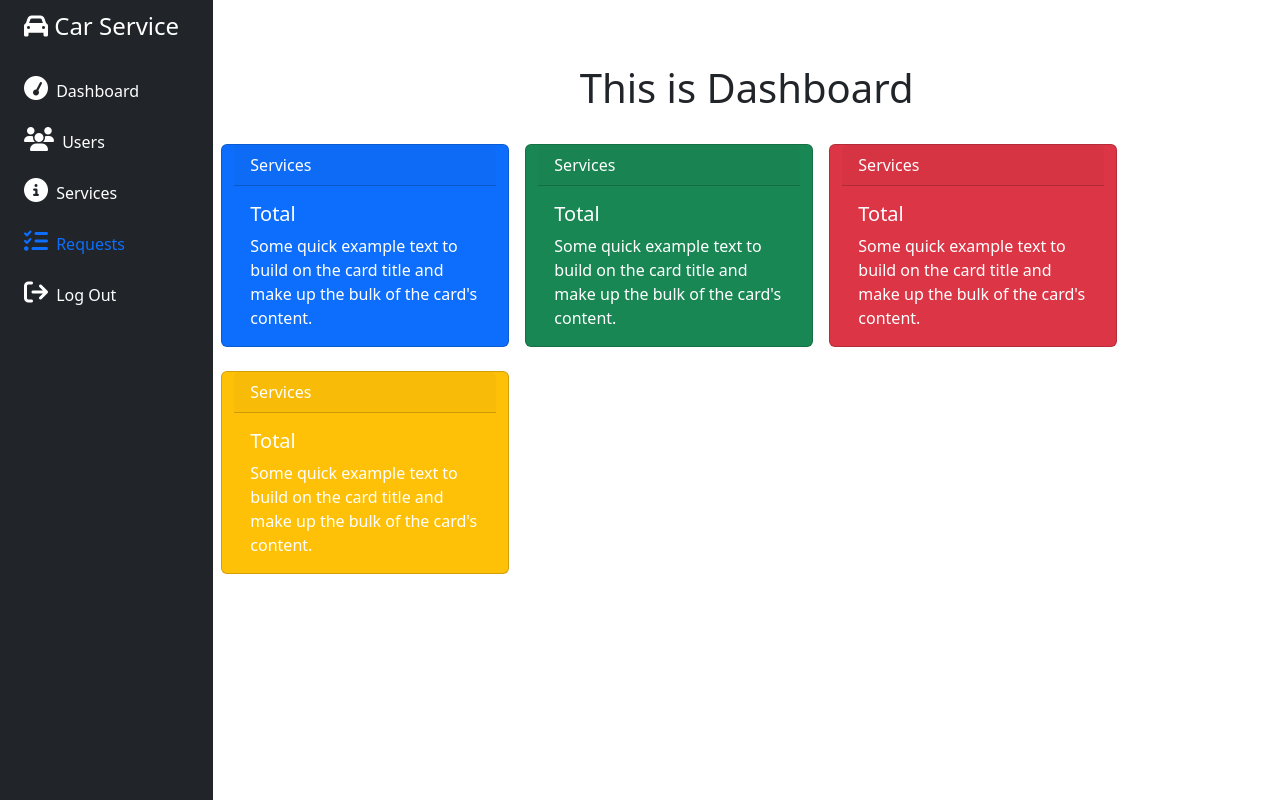
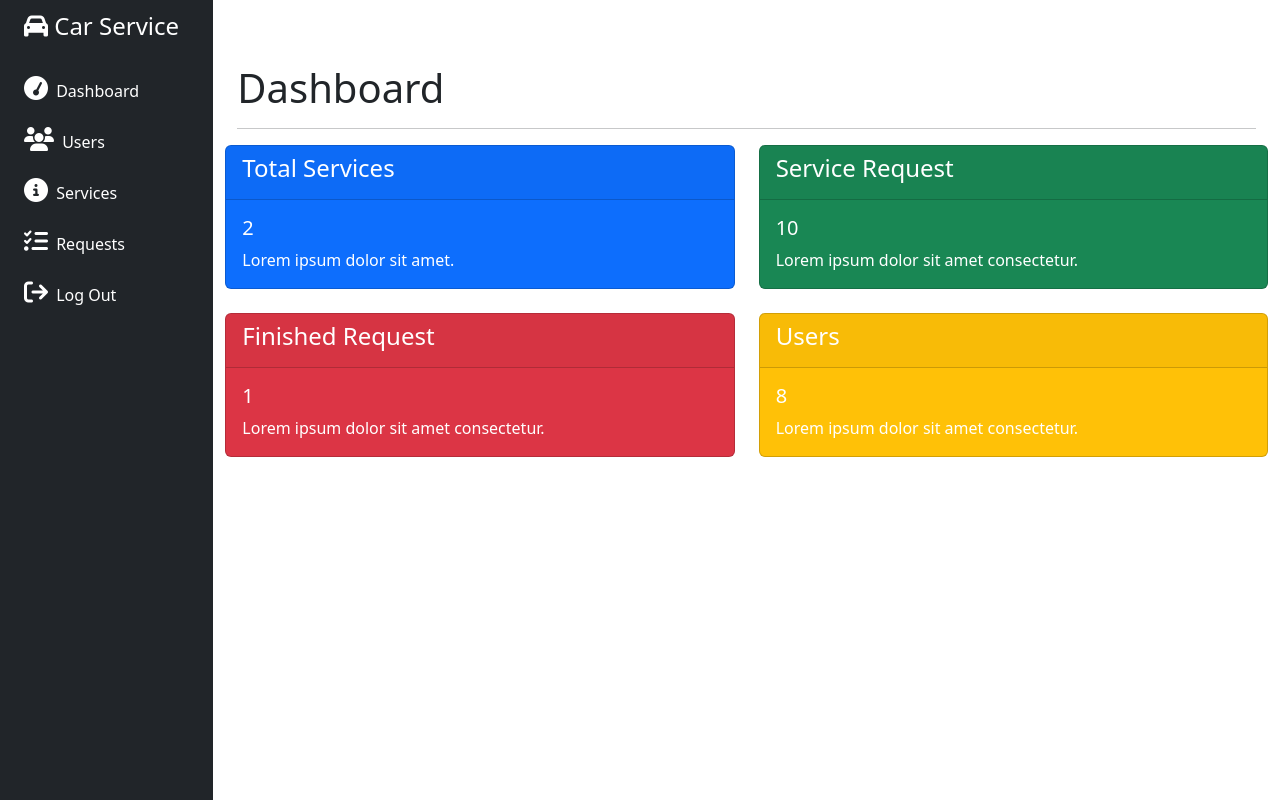
Before and after one commit to harsh-munjapara/car-service, a PHP site: page /admin/ in a window 1280 px wide. Run offline with PHP 8.4, Linux system fonts and the light colour scheme; a user stored in the database is signed in; data comes from the database, SQL or seed files in the repository.

Commit message:
make some changes in dashboard

```diff
--- a/admin/add-service.php
+++ b/admin/add-service.php
@@ -13,7 +13,7 @@ require '../connection.php';
 
 if (isset($_POST['submit'])) {
     $new_sname = $_POST['sname'];
-    $new_image = $_FILES['image']['name'];
+    $new_image = '/img/'.$_FILES['image']['name'];
     $new_desc = $_POST['service_desc'];
     $new_price = $_POST['price'];
     $new_active = $_POST['is_active'];
@@ -31,7 +31,7 @@ if (isset($_POST['submit'])) {
         move_uploaded_file($temp_file, '../img/'.$file_name) or die('Not Uploded');
     }
 
-    header('Location: http://localhost/Car_service/admin/service.php');
+    header('Location: service.php');
 }
 
 ?>
@@ -61,7 +61,7 @@ if (isset($_POST['submit'])) {
                     <div class="row justify-content-center">
                         <div class="col-12">
                             <form action="" method="post" enctype="multipart/form-data" class="border p-5 w-50 m-auto">
-                                <h1 style="text-align: center;">Insert Record</h1>
+                                <h1 style="text-align: center;">Insert Record</h1><hr>
                                 <div class="mb-3">
                                     <label for="sname" class="form-label">Serivce Name</label>
                                     <input type="text" class="form-control" id="sname" name="sname" value="" required>
--- a/delete.php
+++ b/admin/delete.php
@@ -1,11 +1,11 @@
 <?php
-    require 'connection.php';
+    require '../connection.php';
 
-    $ids = $_GET['id'];
+    $ids = $_GET['sid'];
 
     $qry = "delete from user where id='{$ids}'";
 
     mysqli_query($conn, $qry) or die("Not Deleted !!");
 
-    header('Location: user_rec.php');
+    header('Location: ./');
 ?>
--- a/admin/edit-service.php
+++ b/admin/edit-service.php
@@ -54,6 +54,7 @@ if (isset($_POST['update'])) {
                         <div class="col-12">
                             <form action="" method="post" class="border p-5" style="width: 50%; margin:auto;">
                                 <h1 style="text-align: center;">EDIT RECORD</h1>
+                                <hr>
                                 <div class="mb-3">
                                     <label for="sname" class="form-label">Serivce Name</label>
                                     <input type="text" class="form-control" id="sname" name="sname" value="<?php echo $arrdata['sname']; ?>" required>
--- a/admin/index.php
+++ b/admin/index.php
@@ -1,15 +1,24 @@
 <?php
 session_start();
-
-if (!isset($_SESSION['username'])) {
-    header('Location: ../login.php',);
+    // echo "<h1> $</h1>"
+    // print_r($_SESSION);
+if ($_SESSION['username']!=='Boss') {
+    header('Location: ../','');
 }
 
 require '../connection.php';
 
-$selectqry = "select * from  user";
+$userQry = "select * from  user";
+$serviceQry = "select * from  services";
+$finishQry = "select * from  service_request where status=1";
+$requestQry = "select * from  service_request";
 
-$qry = mysqli_query($conn, $selectqry);
+
+$totalUser=mysqli_num_rows(mysqli_query($conn, $userQry));
+$totalService=mysqli_num_rows(mysqli_query($conn, $serviceQry));
+$totalFinished=mysqli_num_rows(mysqli_query($conn, $finishQry));
+$totalRequest=mysqli_num_rows(mysqli_query($conn, $requestQry));
+// Total Numbers of Rows will be counted...
 ?>
 
 <!DOCTYPE html>
@@ -22,6 +31,9 @@ $qry = mysqli_query($conn, $selectqry);
     <link rel="stylesheet" href="../css/bootstrap.min.css">
     <link rel="stylesheet" href="../css/style.css">
     <title>Document</title>
+    <style>
+
+    </style>
 </head>
 
 <body>
@@ -30,36 +42,52 @@ $qry = mysqli_query($conn, $selectqry);
             <?php require('sidebar.php') ?>
             <div class="col py-3">
                 <div class="container">
-                    <h1 class="text-center mt-5">This is Dashboard</h1>
+                    <h1 class=" mt-5">Dashboard</h1> <hr>
                 </div>
                 <div class="containe">
                     <div class="row">
-                    <div class="card text-white bg-primary mx-2 mt-4" style="max-width: 18rem;">
-                        <div class="card-header">Services</div>
+                        <div class="col-6 mb-4">
+                            <div class="card text-white bg-primary " >
+                                <div class="card-header">
+                                    <h4>Total Services</h4>
+                                </div>
                                 <div class="card-body">
-                            <h5 class="card-title">Total </h5>
-                            <p class="card-text">Some quick example text to build on the card title and make up the bulk of the card's content.</p>
+                                    <h5 class="card-title"><?php echo $totalService?> </h5>
+                                    <p class="card-text">Lorem ipsum dolor sit amet.</p>
                                 </div>
                             </div>
-                    <div class="card text-white bg-success mx-2 mt-4" style="max-width: 18rem;">
-                        <div class="card-header">Services</div>
+                        </div>
+                        <div class="col-6 mb-4">
+                            <div class="card text-white bg-success " >
+                                <div class="card-header">
+                                    <h4>Service Request</h4>
+                                </div>
                                 <div class="card-body">
-                            <h5 class="card-title">Total </h5>
-                            <p class="card-text">Some quick example text to build on the card title and make up the bulk of the card's content.</p>
+                                    <h5 class="card-title"><?php echo $totalRequest?> </h5>
+                                    <p class="card-text">Lorem ipsum dolor sit amet consectetur.</p>
                                 </div>
                             </div>
-                    <div class="card text-white bg-danger mx-2 mt-4" style="max-width: 18rem;">
-                        <div class="card-header">Services</div>
+                        </div>
+                        <div class="col-6 mb-4">
+                            <div class="card text-white bg-danger " >
+                                <div class="card-header">
+                                    <h4>Finished Request</h4>
+                                </div>
                                 <div class="card-body">
-                            <h5 class="card-title">Total </h5>
-                            <p class="card-text">Some quick example text to build on the card title and make up the bulk of the card's content.</p>
+                                    <h5 class="card-title"><?php echo $totalFinished?></h5>
+                                    <p class="card-text">Lorem ipsum dolor sit amet consectetur.</p>
                                 </div>
                             </div>
-                    <div class="card text-white bg-warning mx-2 mt-4" style="max-width: 18rem;">
-                        <div class="card-header">Services</div>
+                        </div>
+                        <div class="col-6 mb-4">
+                            <div class="card text-white bg-warning " >
+                                <div class="card-header">
+                                    <h4>Users</h4>
+                                </div>
                                 <div class="card-body">
-                            <h5 class="card-title">Total </h5>
-                            <p class="card-text">Some quick example text to build on the card title and make up the bulk of the card's content.</p>
+                                    <h5 class="card-title"><?php echo $totalUser?></h5>
+                                    <p class="card-text">Lorem ipsum dolor sit amet consectetur.</p>
+                                </div>
                             </div>
                         </div>
                     </div>
--- a/admin/sidebar.php
+++ b/admin/sidebar.php
@@ -17,12 +17,12 @@
                     <i class="fs-4 fa fa-info-circle"></i> <span class="ms-1 d-none d-sm-inline">Services</span> </a>
             </li>
             <li class="mt-2">
-                <a href="./request.php" class="nav-link px-0 align-middle">
+                <a href="./request.php" class="nav-link text-white px-0 align-middle">
                     <i class="fs-4 fa fa-list-check"></i> <span class="ms-1 d-none d-sm-inline">Requests</span> </a>
             </li>
             <li class="mt-2">
                 <a href="../logout.php" class="nav-link text-white px-0 align-middle">
-                    <i class="fs-4 fa fa-sign-out"></i> <span class="ms-1 d-none d-sm-inline">Log Out</span> </a>
+                    <i class="fs-4 fa fa-sign-out "></i> <span class="ms-1 d-none d-sm-inline">Log Out</span> </a>
             </li>
 
         </ul>
--- a/admin/user_rec.php
+++ b/admin/user_rec.php
@@ -29,7 +29,7 @@ $qry = mysqli_query($conn, $selectqry);
             <?php require('sidebar.php') ?>
             <div class="col py-3">
                 <div class="container">
-                    <h1 class="text-center mt-5">Records Of Services</h1>
+                    <h1 class="text-center mt-5">Records Of Users</h1><hr>
                     <table class="table table-striped text-center mt-5">
                         <thead>
                             <tr>
@@ -49,7 +49,7 @@ $qry = mysqli_query($conn, $selectqry);
                                         <td><?php echo $r['username']; ?></td>
                                         <td><?php echo $r['email']; ?></td>
                                         <td><a href="update.php?sid=<?php echo $r['id']; ?>" class="btn btn-success">Edit</a></td>
-                                        <td><a href="delete.php?sid=<?php echo $r['id']; ?>" class="btn btn-danger" onclick="confirm_delete()">Delete</a></td>
+                                        <td><a href="delete.php?sid=<?php echo $r['id']; ?>" class="btn btn-danger" onclick="return confirm+('Are you sure to delete this user?')">Delete</a></td>
                                     </tr>
                             <?php
                                 }
--- a/connection.php
+++ b/connection.php
@@ -6,8 +6,6 @@
     $db = 'car_service';
 
     $conn = mysqli_connect($server, $username, $password, $db) or die('Not Connected');
-    function alert_message($message){
-        echo "<script> alert('$message') </script>";
-    }
+
     // echo "Connected :)";
 ?>
--- a/css/style.css
+++ b/css/style.css
@@ -11,3 +11,6 @@
 .sidebar .nav-link:hover{
     transform: translateX(10px);
 }
+.card{
+    height:100% !important;
+}
--- a/inc/footer.php
+++ b/inc/footer.php
@@ -13,7 +13,7 @@
                         <div class="card-body">
                             <h5 class="card-title"><?php echo $r['sname']?></h5>
                             <p class="card-text"><?php echo $r['serviceDesc']?></p>
-                            <button class="btn btn-dark">Get Service</button>
+                            <a href="send_req.php" class="btn btn-dark">Send Request</a>
                         </div>
                     </div>
                 </div>
--- a/login.php
+++ b/login.php
@@ -52,8 +52,8 @@
     <title>Login page</title>
 </head>
 <body>
-    <div class="container m-5">
-    <form action="" method="post" class="border border-dark rounded p-5" style="width: 30%; margin:auto;">
+    <div class="container my-5">
+    <form action="" method="post" class="border border-dark rounded p-5" style="width: 40%; margin:auto;">
             <h1 style="text-align: center;"> LOG IN </h1>
             <div class="mb-3">
                 <label for="uname" class="form-label"> Username</label>
--- a/register.php
+++ b/register.php
@@ -43,8 +43,8 @@
 </head>
 
 <body>
-    <div class="container m-5">
-        <form action="" method="post" class="border border-dark rounded p-5" style="width: 50%; margin:auto;">
+    <div class="container my-5">
+        <form action="" method="post" class="border border-dark rounded p-5 w-50 m-auto" >
             <h1 style="text-align: center;">REGISTER</h1>
             <div class="mb-3">
                 <label for="fullname" class="form-label">Full Name</label>
```
Also changed, not shown: admin/request.php (+4 -4 lines), admin/service.php (+4 -6 lines), databases/car_service.sql (+29 -18 lines), send_req.php (+3 -28 lines). Lines whose indentation alone changed are shown as unchanged.
